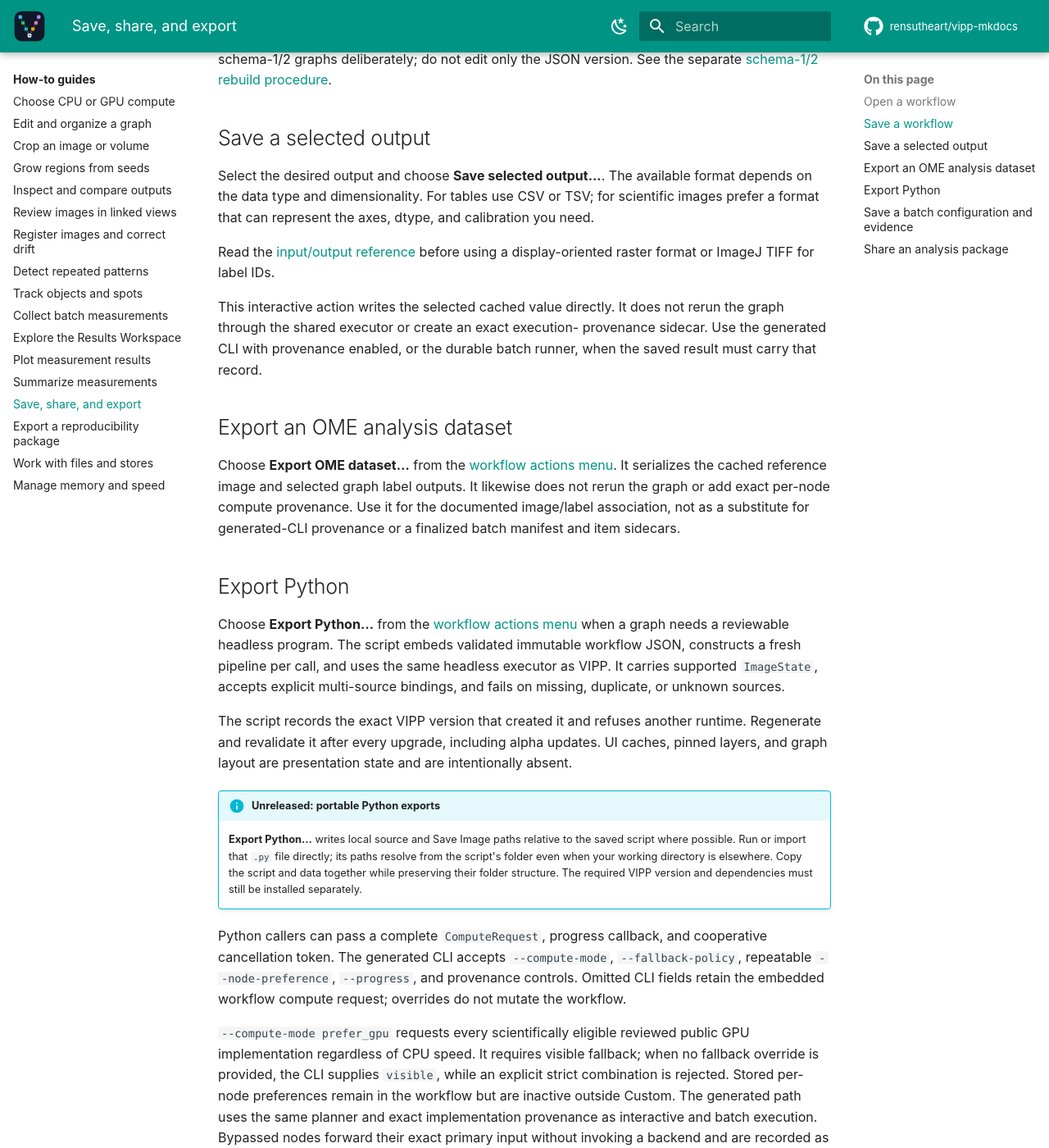
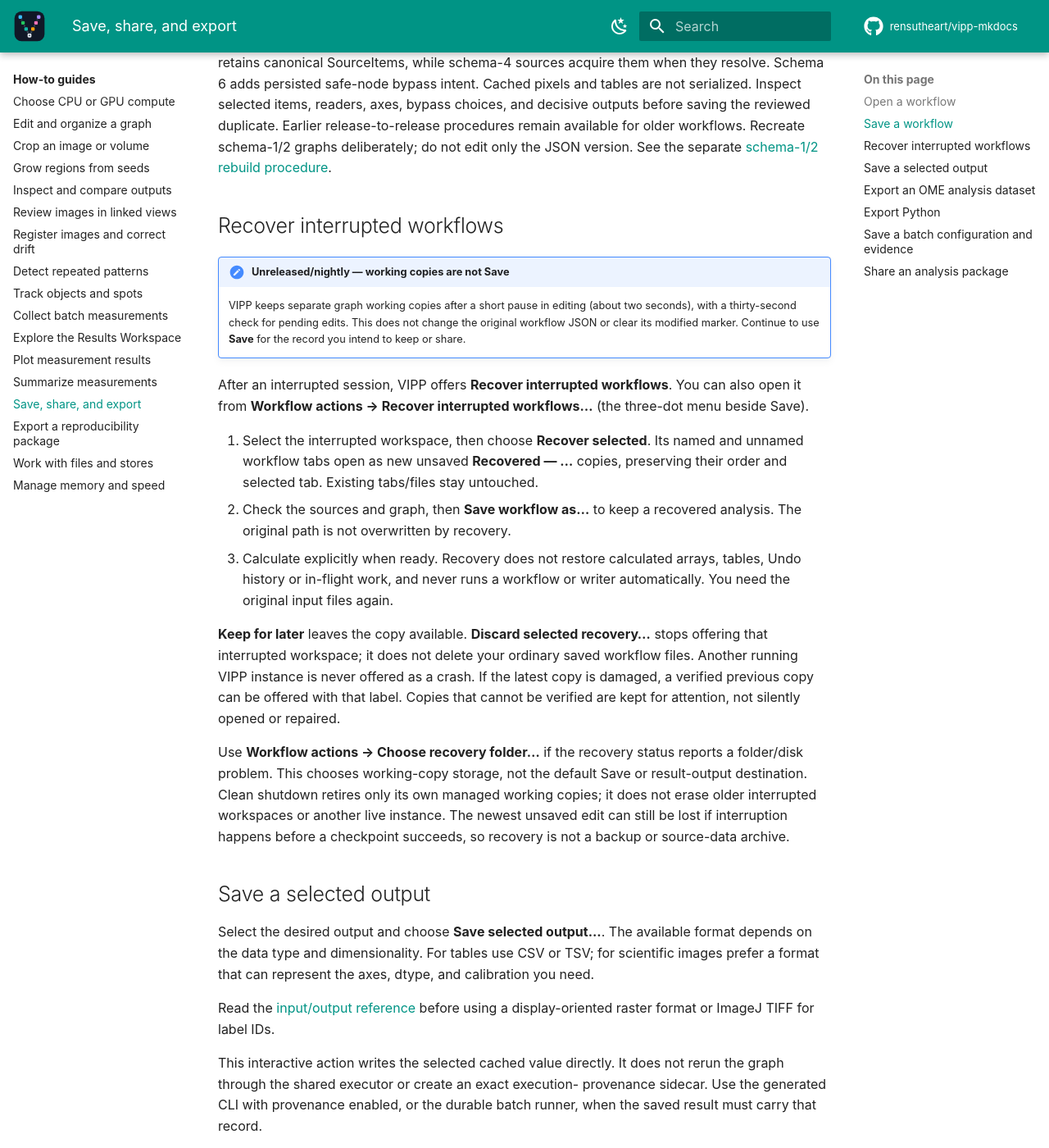
Before and after one commit to rensutheart/vipp-mkdocs, an MkDocs documentation site: the page built from docs/how-to/save-share-export.md, in a window 1280 px wide and 1400 px high, scrolled down 3123 px. Shown: the whole window at 82% size. Built offline with MkDocs 1.6.1 and Material for MkDocs 9.7.7, drawn with Linux system fonts in a browser that asks for light colours; plug-ins that fetch from the network failed and are left out; comment, search, counter and statistics services are not loaded; the version menu is left out; some of the changed text lies outside the part shown.

Commit message:
docs: add standalone graph autosave and crash recovery guidance
Extract only graph working-copy recovery instructions from the unreleased assistant documentation checkpoint e61dbcfb. Keep assistant sessions, AI navigation and model features excluded. Describe recovery limits, manual calculation, original-file protection and live-instance ownership. Developed with AI assistance.

```diff
--- a/docs/how-to/save-share-export.md
+++ b/docs/how-to/save-share-export.md
@@ -19,6 +19,7 @@
 | Batch config (version 6) | Recreate source bindings, stable SourceItems, axis declarations, per-sample numeric overrides, batch Run/Bypass profiles, individual existing-output choices, output definitions, naming, policy, workflow association, and compute request | Input bytes, actual run decisions, finalized outcome |
 | Batch manifest/archive (version 6) and sidecars | Audit planned inputs/outputs, SourceItems, source axes, effective settings, identities, hashes, compute decisions, cleanup, errors and item/output status; verify compatible whole completed items for resume | One atomic transaction, cross-version/relocated recovery, or proof of biological validity |
 | Reproducibility package (new in 0.15.0a3) | Review and share an offline report, portable recipe, version summaries and sanitized available run evidence | Raw/result data, original run receipts, resumable state, an installed or locked environment |
+| Workflow recovery copies (unreleased/nightly) | Recover graph working copies of interrupted named/unnamed tabs into new unsaved tabs | Scientific caches, Undo history, automatic Run or overwritten original workflow files |
 
 Use [Export a reproducibility package](export-reproducibility-package.md) for
 the review-before-sharing procedure. The workflow action describes a current
@@ -110,6 +111,41 @@
 workflows.
 Recreate schema-1/2 graphs deliberately; do not edit only the JSON version. See
 the separate [schema-1/2 rebuild procedure](../reference/versioning.md#upgrade-to-0120a1).
+
+## Recover interrupted workflows
+
+!!! note "Unreleased/nightly — working copies are not Save"
+    VIPP keeps separate graph working copies after a short pause in editing
+    (about two seconds), with a thirty-second check for pending edits. This does
+    not change the original workflow JSON or clear its modified marker. Continue
+    to use **Save** for the record you intend to keep or share.
+
+After an interrupted session, VIPP offers **Recover interrupted workflows**.
+You can also open it from **Workflow actions → Recover interrupted workflows…**
+(the three-dot menu beside Save).
+
+1. Select the interrupted workspace, then choose **Recover selected**. Its named
+   and unnamed workflow tabs open as new unsaved **Recovered — …** copies,
+   preserving their order and selected tab. Existing tabs/files stay untouched.
+2. Check the sources and graph, then **Save workflow as…** to keep a recovered
+   analysis. The original path is not overwritten by recovery.
+3. Calculate explicitly when ready. Recovery does not restore calculated arrays,
+   tables, Undo history or in-flight work, and never runs a workflow or writer
+   automatically. You need the original input files again.
+
+**Keep for later** leaves the copy available. **Discard selected recovery…**
+stops offering that interrupted workspace; it does not delete your ordinary
+saved workflow files. Another running VIPP instance is never offered as a crash.
+If the latest copy is damaged, a verified previous copy can be offered with that
+label. Copies that cannot be verified are kept for attention, not silently
+opened or repaired.
+
+Use **Workflow actions → Choose recovery folder…** if the recovery status reports a
+folder/disk problem. This chooses working-copy storage, not the default Save or
+result-output destination. Clean shutdown retires only its own managed working
+copies; it does not erase older interrupted workspaces or another live instance.
+The newest unsaved edit can still be lost if interruption happens before a
+checkpoint succeeds, so recovery is not a backup or source-data archive.
 
 ## Save a selected output
 
```
Also changed, not shown: docs/reference/interface.md (+7 -0 lines), 1 other file.
